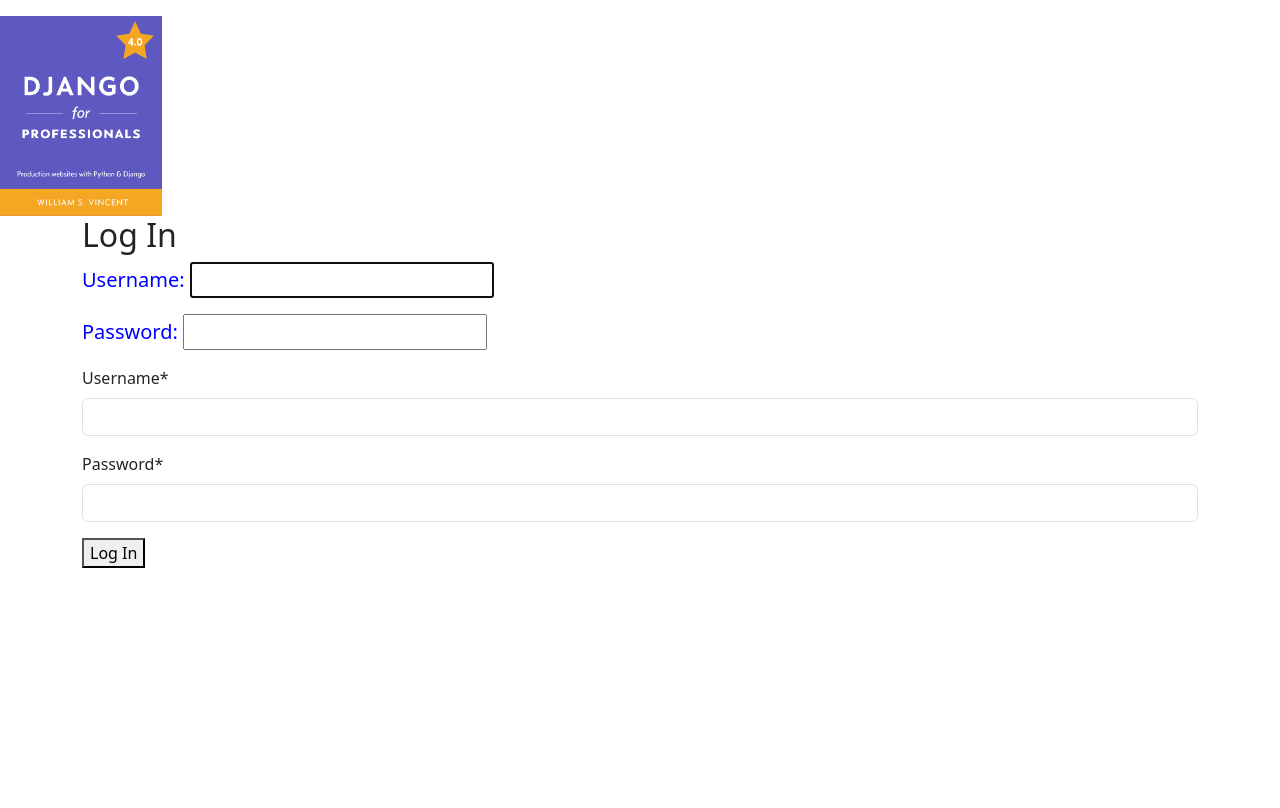
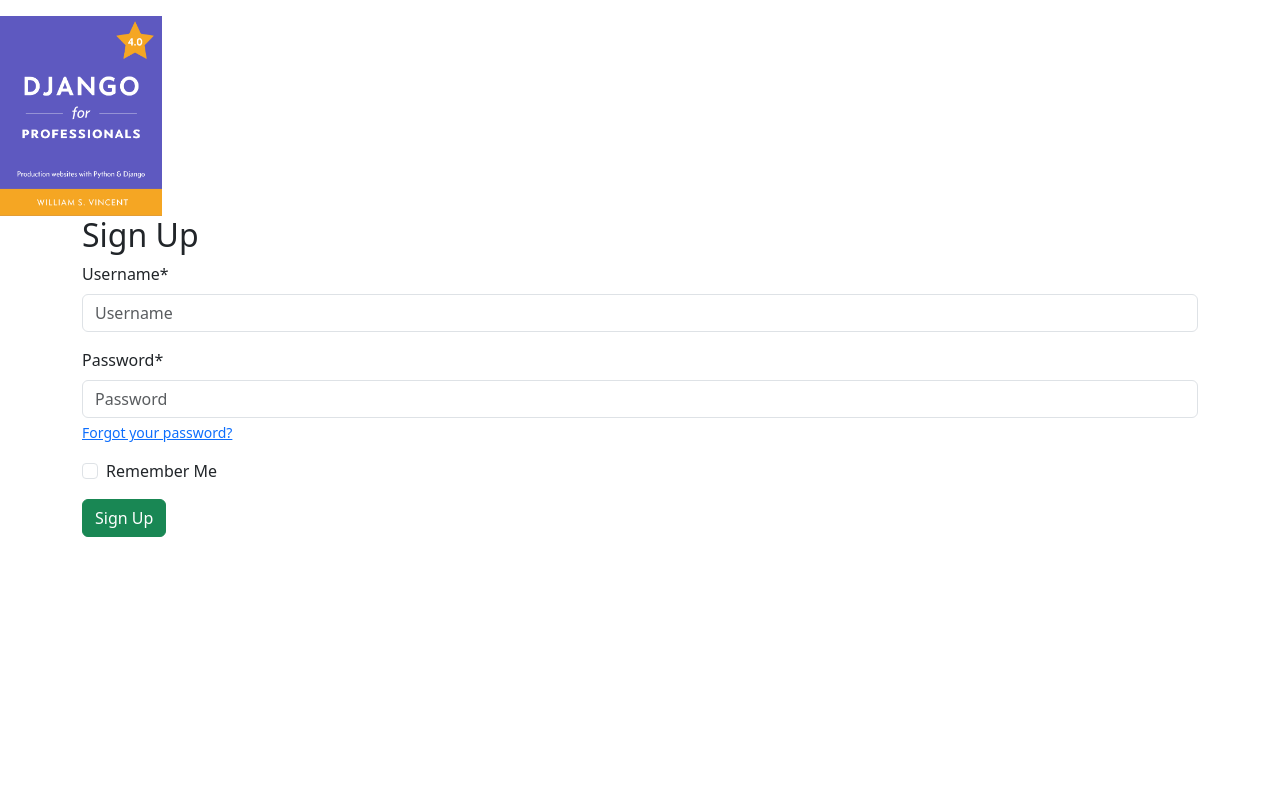
Before and after one commit to brotherchris65/bookstore, a Django app: page /accounts/login/ in a window 1280 px wide. Shown: the part 56-864 px from the top of the page. Run offline with Django 5.2, Linux system fonts and the light colour scheme; some libraries are stand-ins or nearby versions.

Commit message:
account registration updates

```diff
--- a/django_project/urls.py
+++ b/django_project/urls.py
@@ -5,8 +5,9 @@
     # Django admin
     path("admin/", admin.site.urls),
     # User management
-    path("accounts/", include("django.contrib.auth.urls")),
+    path("accounts/", include("allauth.urls")),
+    #path("accounts/", include("django.contrib.auth.urls")),
     # Local apps
-    path("accounts/", include("accounts.urls")),  # new
+    #path("accounts/", include("accounts.urls")),  # new
     path("", include("pages.urls")),
 ]
--- a/requirements.txt
+++ b/requirements.txt
@@ -4,3 +4,4 @@
 sqlparse==0.5.2
 django-crispy-forms==1.14.0
 crispy-bootstrap5==0.6
+django-allauth==0.50.0
--- a/templates/_base.html
+++ b/templates/_base.html
@@ -24,14 +24,14 @@
           </li>
           {% if user.is_authenticated %}
           <li class="nav-item">
-            <a class="nav-link" href="{% url 'logout' %}">Log Out</a>
+            <a class="nav-link" href="{% url 'account_logout' %}">Log Out</a>
           </li>
           {% else %}
           <li class="nav-item">
-            <a class="nav-link" href="{% url 'login' %}">Log In</a>
+            <a class="nav-link" href="{% url 'account_login' %}">Log In</a>
           </li>
           <li class="nav-item">
-            <a class="nav-link" href="{% url 'signup' %}">Sign Up</a>
+            <a class="nav-link" href="{% url 'account_signup' %}">Sign Up</a>
           </li>
           {% endif %}
         </ul>
--- a/templates/registration/login.html
+++ b/templates/account/login.html
@@ -1,14 +1,13 @@
 {% extends "_base.html" %}
 {% load crispy_forms_tags %}
 
-{% block title %}Log In{% endblock title %}
+{% block title %}Sign Up{% endblock title %}
 
 {% block content %}
-  <h2>Log In</h2>
+  <h2>Sign Up</h2>
   <form method="post">
     {% csrf_token %}
-    {{ form.as_p }}
     {{ form|crispy }}
-    <button type="submit">Log In</button>
+    <button class="btn btn-success" type="submit">Sign Up</button>
   </form>
 {% endblock content %}
--- a/templates/home.html
+++ b/templates/home.html
@@ -8,7 +8,11 @@
 {% block content %}
 <h1>This is our home page.</h1>
 <br>
+{% if user.is_authenticated %}
   <p>Hi {{ user.email }}!</p>
+  {% else %}
+  Howdy, stranger!
+  {% endif %}
   <img class="selfie" src="{% static 'images/trail_runner.jpeg' %}">
   <br>
 
```
Also changed, not shown: django_project/settings.py (+13 -1 lines), templates/account/logout.html (added, +14 -0 lines), accounts/urls.txt (renamed from accounts/urls.py), accounts/views.txt (renamed from accounts/views.py), templates/account/signup.html (renamed from templates/registration/signup.html).
